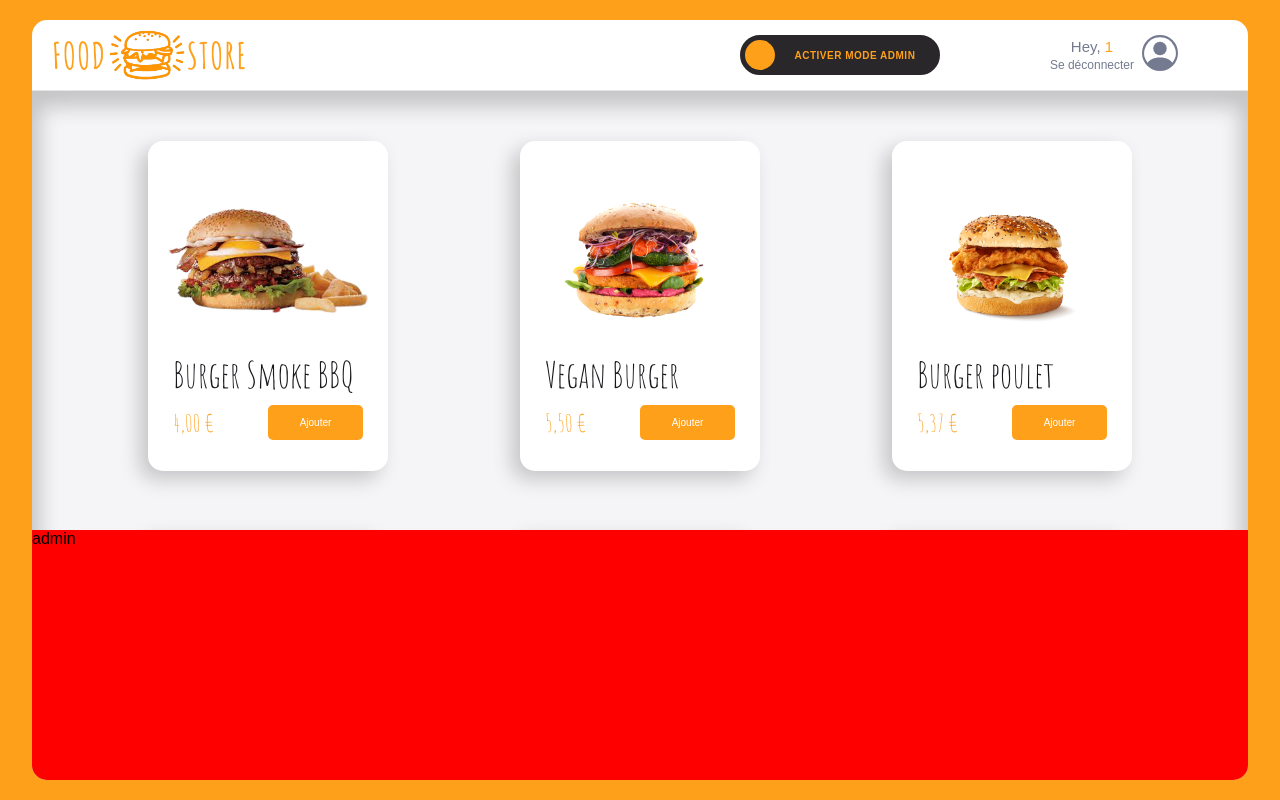
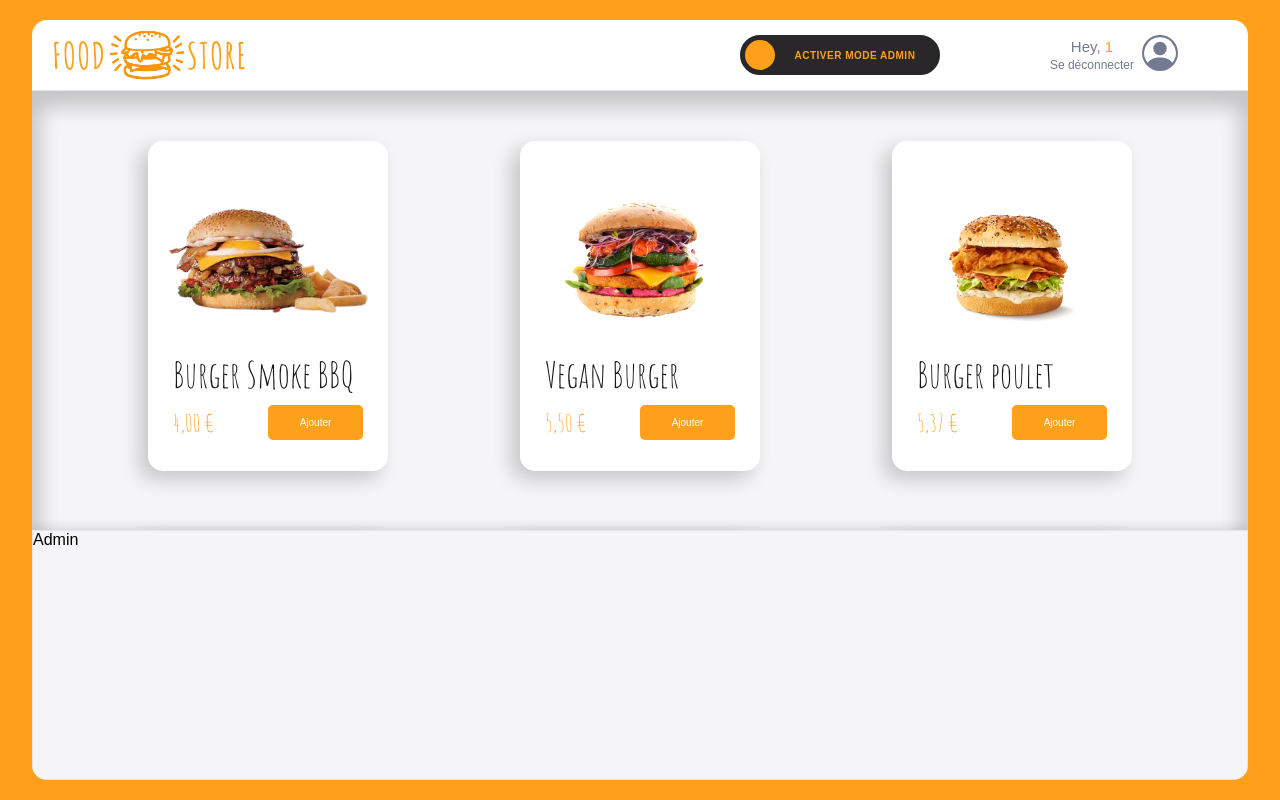
Before and after one commit to romainniamor/food_store, a React (Vite) app: page /order/1 in a window 1280 px wide. Built offline with nearby package versions, Linux system fonts and the light colour scheme; grey boxes are pictures that could not be loaded; the HTML template or start-up script is replaced by a standard one.

Commit message:
💄 F07: ADMIN > Add style to admin

```diff
--- a/src/components/pages/order/main/Main.jsx
+++ b/src/components/pages/order/main/Main.jsx
@@ -1,6 +1,7 @@
 import styled from "styled-components";
 import { theme } from "../../../../theme/index";
 import Menu from "./Menu";
+import Admin from "./admin/Admin";
 
 export default function Main() {
   return (
@@ -8,7 +9,7 @@
       {/* <div className="basket">basket</div> */}
       <div className="menu-and-admin">
         <Menu />
-        <div className="admin">admin</div>
+        <Admin />
       </div>
     </MainStyled>
   );
@@ -31,15 +32,5 @@
     position: relative;
     overflow-y: hidden;
     display: grid;
-
-    .admin {
-      background: red;
-      height: 250px;
-      position: absolute;
-      bottom: 0;
-      left: 0;
-      right: 0;
-      z-index: 1;
-    }
   }
 `;
--- /dev/null
+++ b/src/components/pages/order/main/admin/Admin.jsx
@@ -0,0 +1,19 @@
+import React from "react";
+import { theme } from "../../../../../theme/index";
+import styled from "styled-components";
+
+export default function Admin() {
+  return <AdminStyled>Admin</AdminStyled>;
+}
+
+const AdminStyled = styled.div`
+  background: ${theme.colors.background_white};
+  height: 250px;
+  position: absolute;
+  bottom: 0;
+  left: 0;
+  right: 0;
+  z-index: 1;
+  border: 1px solid ${theme.colors.greyLight};
+  box-shadow: ${theme.shadows.subtle};
+`;
```
